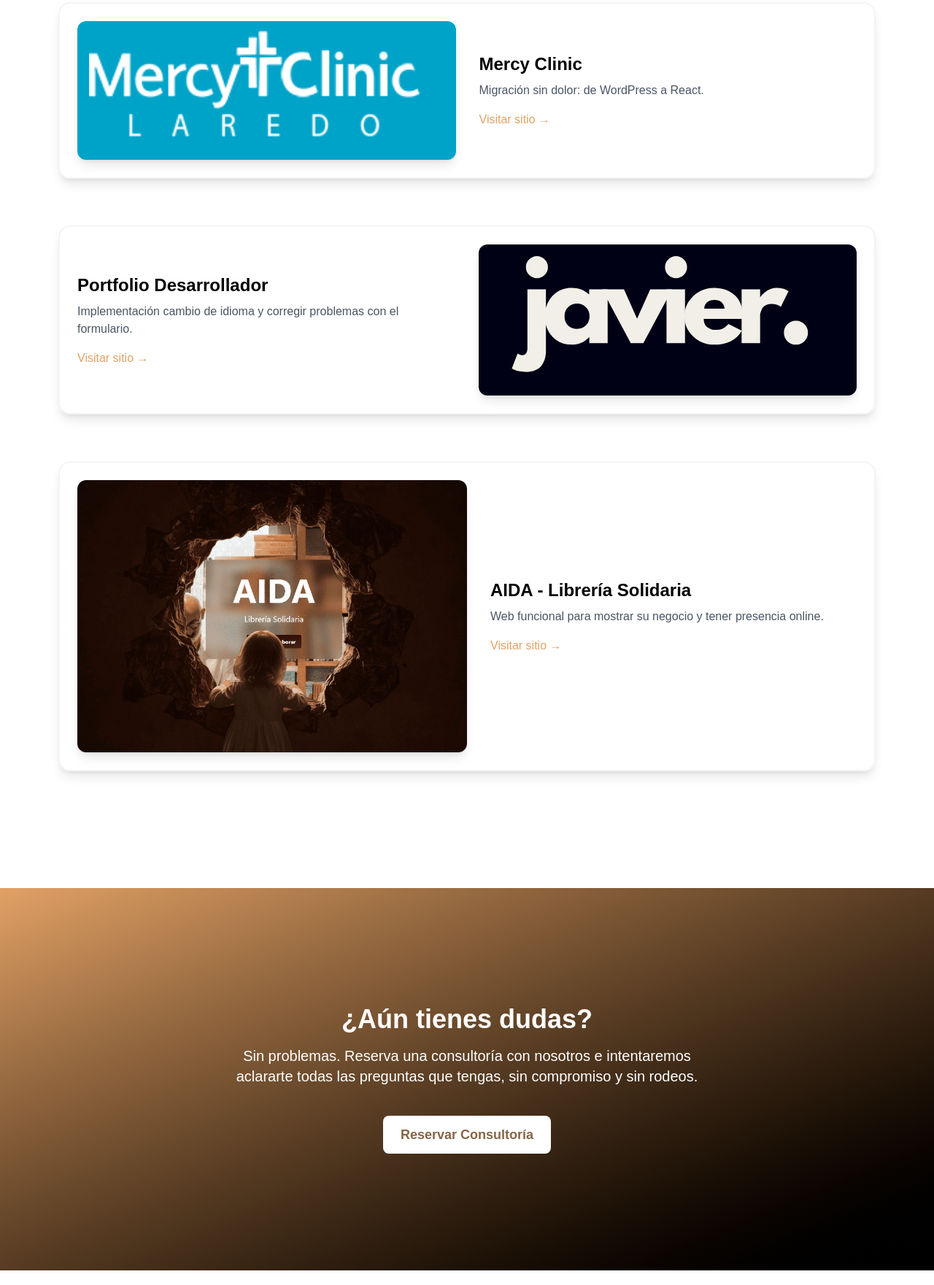
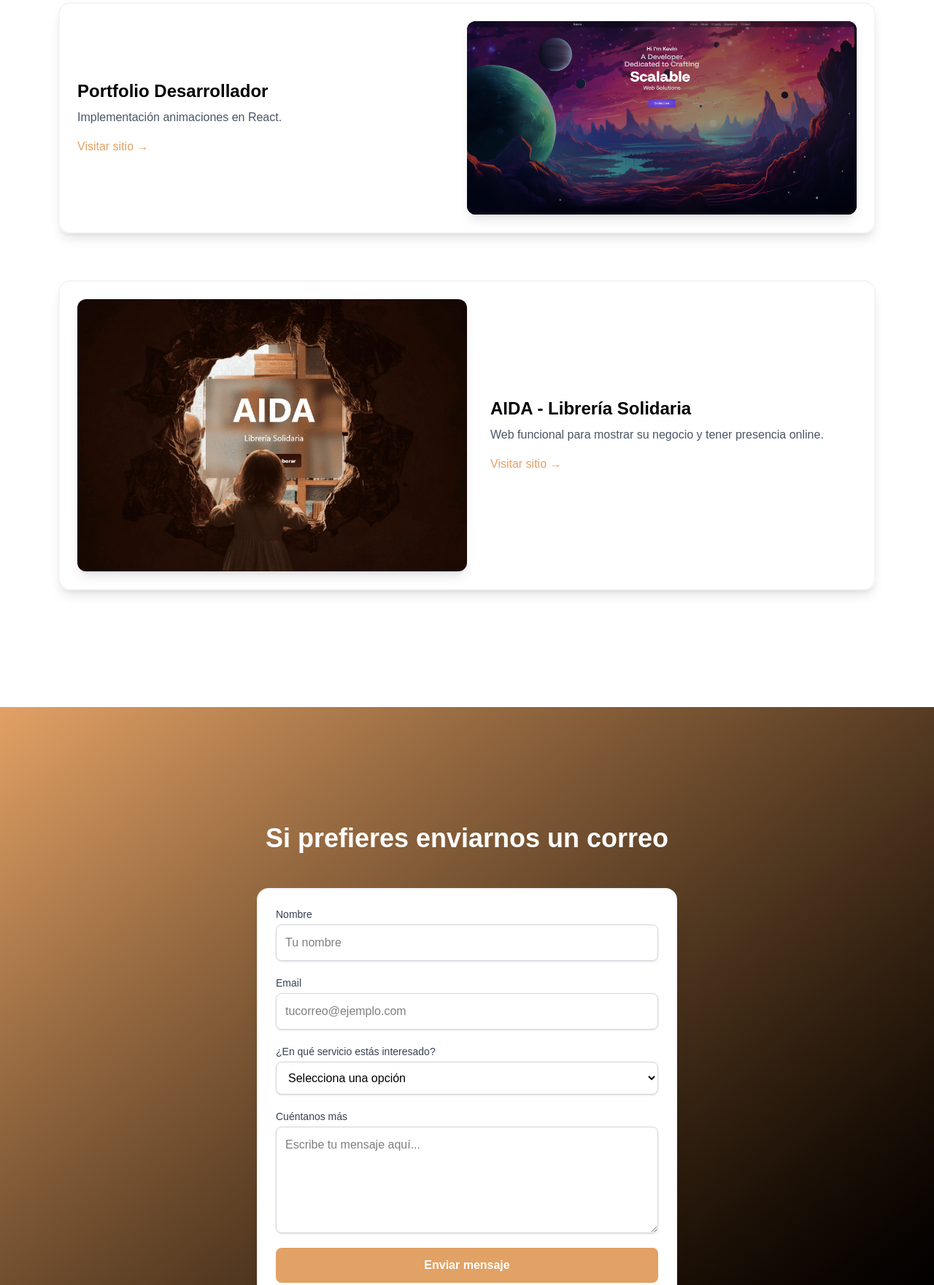
Before and after one commit to jpiedra181/stone-studio, an Astro site: page / in a window 1280 px wide. Shown: the part 3145-4906 px from the top of the page at 73% size. Built offline with nearby package versions, Linux system fonts and the light colour scheme; Astro itself is replaced by a stand-in of ours.

Commit message:
remove reservas section

```diff
--- a/src/components/Contactar.astro
+++ b/src/components/Contactar.astro
@@ -1,5 +1,5 @@
-<section id="contactar" class="py-25 md:py-40 px-4">
-    <h2 class="text-3xl md:text-4xl font-bold text-center mb-12">
+<section id="contactar" class="bg-gradient-to-br from-[#e2a165] to-black py-25 md:py-40 px-4">
+    <h2 class="text-3xl md:text-4xl font-bold text-center mb-12 text-white">
     Si prefieres enviarnos un correo
   </h2>
     <form action="https://api.web3forms.com/submit" id="form" method="POST" class="max-w-xl mx-auto p-6 border-2 border-gray-100 bg-white shadow-xl rounded-2xl space-y-5">
--- a/src/components/Nav.astro
+++ b/src/components/Nav.astro
@@ -68,9 +68,9 @@ import CloseMenu from '../assets/close-menu-icon.svg';
         <a href="#proyectos" class="block "
           aria-current={currentPath === '/proyectos' ? 'page' : undefined}
         >Proyectos</a>
-        <a href="#reservar" class="block "
+        <!-- <a href="#reservar" class="block "
           aria-current={currentPath === '/reservar' ? 'page' : undefined}
-        >Consultoría</a>
+        >Consultoría</a> -->
         <a href="#contactar" class="block w-fit px-6 py-2 bg-[#e2a165] text-white rounded-xl font-semibold"
           aria-current={currentPath === '/contactar' ? 'page' : undefined}
         >Contactar</a>
--- a/src/components/Proyectos.astro
+++ b/src/components/Proyectos.astro
@@ -1,29 +1,29 @@
 ---
 import Img3 from '../assets/aida-bookstore.webp';
 import Img1 from '../assets/Mercy_clinic_logo.webp';
-import Img2 from '../assets/javier_portfolio.svg';
+import Img2 from '../assets/portfolio-kevin.webp';
 ---
 
 <section id="proyectos" class="py-25 md:py-40 px-4 max-w-6xl mx-auto">
   <h2 class="text-3xl font-bold text-center mb-12">Proyectos recientes</h2>
 
   <!-- Proyecto 1 -->
-  <div id="proyecto-1" class="flex flex-col md:flex-row items-center gap-8 mb-16 border-2 border-gray-100 p-6 rounded-2xl shadow-lg">
+  <!-- <div id="proyecto-1" class="flex flex-col md:flex-row items-center gap-8 mb-16 border-2 border-gray-100 p-6 rounded-2xl shadow-lg">
     <img src={Img1.src} alt="Imagen Proyecto Mercy Clinic" class="w-full md:w-1/2 rounded-xl shadow-lg bg-[#00a3c8] px-4" />
     <div class="md:w-1/2">
       <h3 class="text-2xl font-semibold mb-2">Mercy Clinic</h3>
       <p class="mb-4 text-gray-600">Migración sin dolor: de WordPress a React.</p>
       <a href="https://mercy-clinic.netlify.app/" target="_blank" class="text-[#e2a165] font-medium hover:underline">Visitar sitio →</a>
     </div>
-  </div>
+  </div> -->
 
   <!-- Proyecto 2 -->
   <div id="proyecto-2" class="flex flex-col md:flex-row-reverse items-center gap-8 mb-16 border-2 border-gray-100 p-6 rounded-2xl shadow-lg">
     <img src={Img2.src} alt="Imagen Proyecto Portfolio Javier" class="w-full md:w-1/2 rounded-xl shadow-lg bg-[#010115]" />
     <div class="md:w-1/2">
       <h3 class="text-2xl font-semibold mb-2">Portfolio Desarrollador</h3>
-      <p class="mb-4 text-gray-600">Implementación cambio de idioma y corregir problemas con el formulario.</p>
-      <a href="https://jpiedra.com" target="_blank" class="text-[#e2a165] font-medium hover:underline">Visitar sitio →</a>
+      <p class="mb-4 text-gray-600">Implementación animaciones en React.</p>
+      <a href="https://portfolio-react-kevin.netlify.app/" target="_blank" class="text-[#e2a165] font-medium hover:underline">Visitar sitio →</a>
     </div>
   </div>
 
--- a/src/pages/index.astro
+++ b/src/pages/index.astro
@@ -9,7 +9,6 @@ import Services from '../components/Services.astro';
 import Contactar from '../components/Contactar.astro';
 import Reservas from '../components/Reservas.astro';
 import Proyectos from '../components/Proyectos.astro';
-import Footer from '../components/Footer.astro';
 
 ---
 
@@ -19,7 +18,6 @@ import Footer from '../components/Footer.astro';
     <About />
     <Services />
     <Proyectos />
-    <Reservas />
     <Contactar />
       <div class="image-container">
           <img id="img-anime" src={MobileMask.src} alt="Imagen para mobile" class="block md:hidden"/>
```
Also changed, not shown: src/assets/portfolio-kevin.webp (added).
